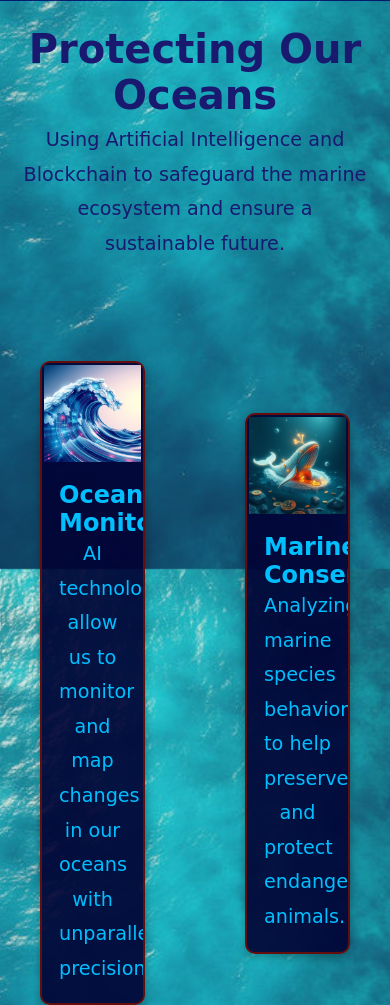
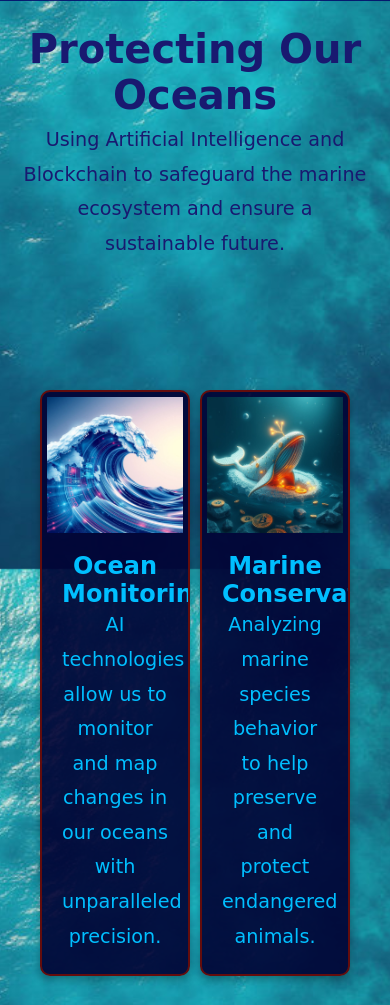
Before and after one commit to PiCyd/MarinAI, a plain HTML site: page index.html in a window 390 px wide. Shown: the part 275-1280 px from the top of the page. Drawn offline with Linux system fonts and the light colour scheme.

Commit message:
Update style.css

```diff
--- a/css/style.css
+++ b/css/style.css
@@ -22,6 +22,7 @@ header {
   text-align: center;
   color: rgba(0, 191, 255, 0.8);
   padding: 20px;
+  width: 100%; /* Ensure full width */
 }
 header img {
   position: absolute;
@@ -48,6 +49,7 @@ nav {
   background: rgba(0, 0, 102, 0.8);
   padding: 15px 0;
   text-align: center;
+  width: 100%; /* Ensure full width */
 }
 
 nav ul {
@@ -158,6 +160,7 @@ footer {
   color: #ccc;
   text-align: center;
   padding: 20px;
+  width: 100%; /* Ensure full width */
 }
 
 footer a {
@@ -174,9 +177,13 @@ footer a:hover {
   body, header, footer, nav, .grid {
     align-items: center;
     text-align: center;
+    width: 100%; /* Ensure full width */
+  }
+  .grid {
+    gap: 20px; /* Reduce gap for smaller screens */
   }
   .card{
-    max-width: 90%;
+    max-width: 100%;
     min-height: 180px; /* Minimum height for card */
     padding: 5px;
   }
@@ -185,10 +192,14 @@ footer a:hover {
   body, header, footer, nav, .grid{
     align-items: center;
     text-align: center;
+    width: 100%; /* Ensure full width */
+  }
+  .grid {
+    gap: 10px; /* Reduce gap for smaller screens */
   }
   .card{
-    max-width: 95%;
+    max-width: 100%;
     min-height: 150px; /* Minimum height for card */
-    padding: 2px;
+    padding: 5px;
   }
 }
```
